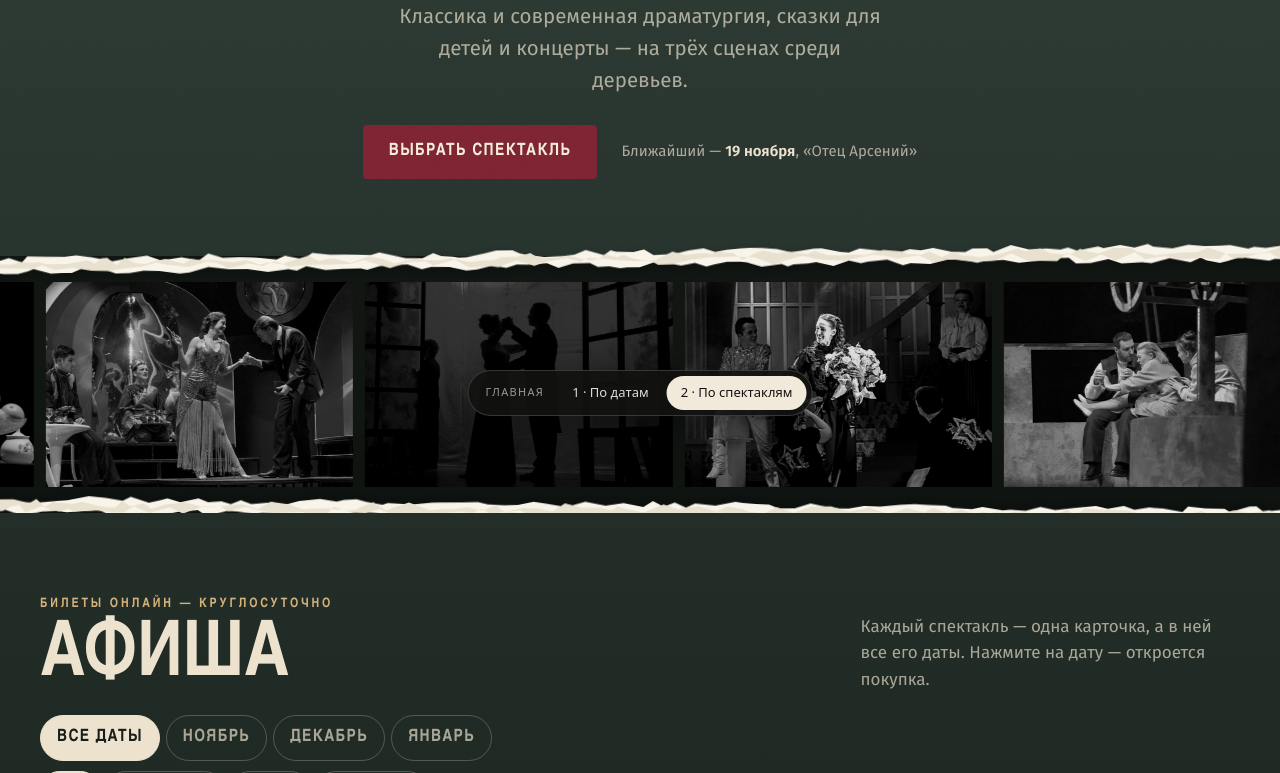
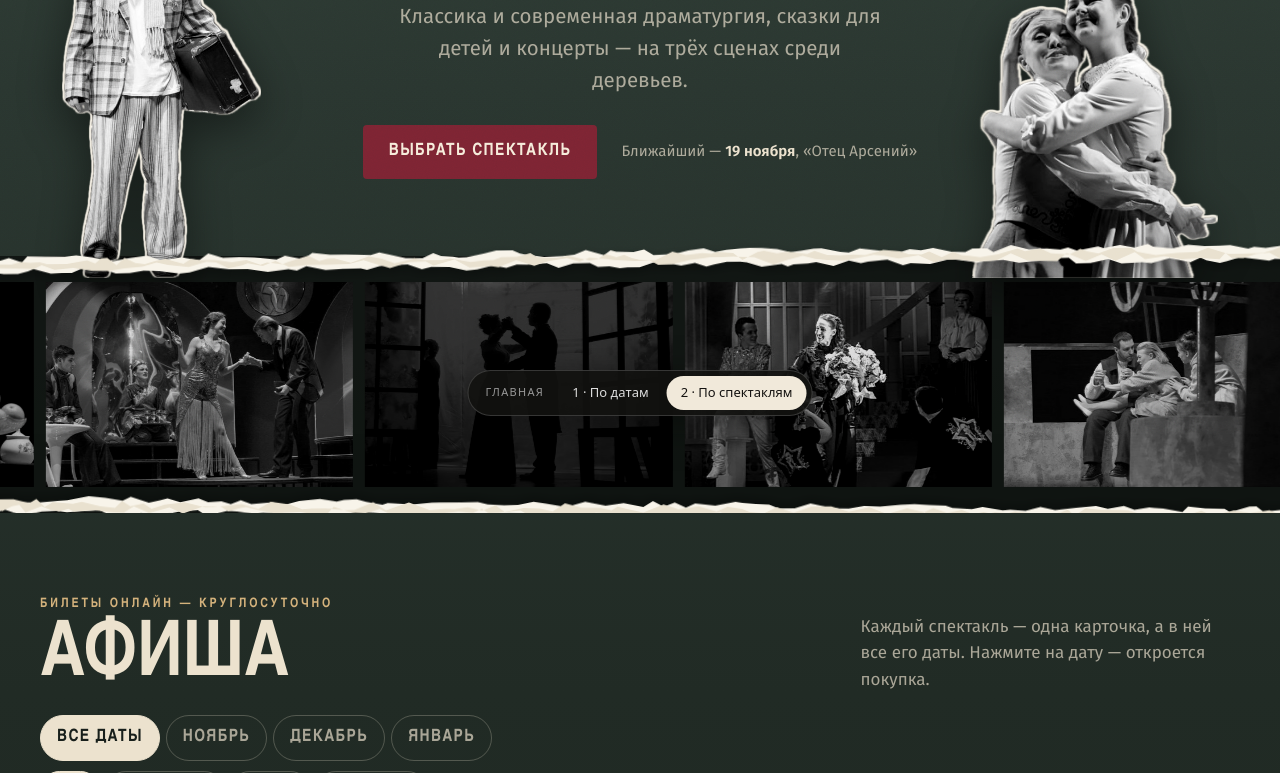
Before and after one commit to olehniklera22-web/kovcheg-pokaz, a plain HTML site: page main-2.html in a window 1280 px wide. Shown: the part 366-1139 px from the top of the page. Drawn offline with nearby package versions, Linux system fonts and the light colour scheme; a web font is replaced by a local one.

Commit message:
Вариант 2: вырезанные герои на первом экране
Co-Authored-By: Claude Opus 5.5 <noreply@anthropic.com>

```diff
--- a/assets/main.css
+++ b/assets/main.css
@@ -119,6 +119,15 @@
 .hf .track img{height:clamp(150px,16vw,230px);width:auto;aspect-ratio:3/2;object-fit:cover;filter:var(--photo-filter);transition:filter .5s}
 .hf .track img:hover{filter:none}
 @keyframes hf-run{to{transform:translateX(-50%)}}
+/* вырезанные герои стоят на ленте: ноги прячутся за верхней полосой бумаги, при наведении — цвет и ярлык */
+.hero-cut{position:absolute;bottom:calc(100% - 22px);z-index:1;display:block}
+.hero-cut.l{left:clamp(16px,5vw,90px);height:clamp(300px,30vw,440px)}
+.hero-cut.r{right:clamp(16px,5vw,90px);height:clamp(250px,24vw,350px)}
+.hero-cut img{height:100%;width:auto;display:block;filter:grayscale(1) contrast(1.06) drop-shadow(2px 0 0 #f4efe4) drop-shadow(-2px 0 0 #f4efe4) drop-shadow(0 -2px 0 #f4efe4) drop-shadow(0 14px 22px rgba(0,0,0,.45));transition:filter .5s,transform .4s;transform-origin:bottom center}
+.hero-cut:hover img,.hero-cut:focus-visible img{filter:grayscale(0) drop-shadow(2px 0 0 #f4efe4) drop-shadow(-2px 0 0 #f4efe4) drop-shadow(0 -2px 0 #f4efe4) drop-shadow(0 14px 22px rgba(0,0,0,.45));transform:translateY(-6px)}
+.hero-cut span{position:absolute;left:50%;top:18%;transform:translate(-50%,6px) rotate(-2deg);white-space:nowrap;background:#e9e1cf;color:#1c1712;font-family:var(--fh);font-weight:700;font-size:13px;letter-spacing:.08em;text-transform:uppercase;padding:6px 10px;box-shadow:0 6px 14px rgba(0,0,0,.35);opacity:0;transition:.25s;pointer-events:none}
+.hero-cut:hover span,.hero-cut:focus-visible span{opacity:1;transform:translate(-50%,0) rotate(-2deg)}
+@media (max-width:1100px){.hero-cut{display:none}}
 @media (prefers-reduced-motion:reduce){.hf .track{animation:none}}
 
 /* переключатель вариантов */
--- a/main-2.html
+++ b/main-2.html
@@ -10,7 +10,7 @@
 <link href="https://fonts.googleapis.com/css2?family=Cormorant+Garamond:ital,wght@1,500;1,600&family=Fira+Sans+Extra+Condensed:wght@500;600;700;800&family=Fira+Sans:wght@400;500;600&display=swap" rel="stylesheet">
 <link rel="stylesheet" href="assets/style.css?v=6">
 <link rel="stylesheet" href="assets/collage.css?v=2">
-<link rel="stylesheet" href="assets/main.css?v=23">
+<link rel="stylesheet" href="assets/main.css?v=24">
 </head>
 <body data-page="home" class="pal-sage">
 <div id="site-header"></div>
@@ -23,10 +23,12 @@
       <p class="lead">Классика и современная драматургия, сказки для детей и концерты — на трёх сценах среди деревьев.</p>
       <div class="acts"><a class="btn btn-buy" href="#afisha">Выбрать спектакль</a><span class="nx" id="hf-next"></span></div>
     </div>
-    <div class="film" aria-hidden="true">
-      <div class="tear t" data-strip="61" data-h="34"></div>
-      <div class="track" id="hf-track"></div>
-      <div class="tear b" data-strip="67" data-h="34"></div>
+    <div class="film">
+      <a class="hero-cut l" href="spektakl.html?id=zoykina" aria-label="Спектакль «Зойкина квартира»"><img src="photos/stage/zoykina-man.png" alt=""><span>Зойкина квартира</span></a>
+      <a class="hero-cut r" href="spektakl.html?id=vishnevy" aria-label="Спектакль «Вишнёвый сад»"><img src="photos/stage/vishnevy-hug.png" alt=""><span>Вишнёвый сад</span></a>
+      <div class="tear t" data-strip="61" data-h="34" aria-hidden="true"></div>
+      <div class="track" id="hf-track" aria-hidden="true"></div>
+      <div class="tear b" data-strip="67" data-h="34" aria-hidden="true"></div>
     </div>
   </section>
 
```
